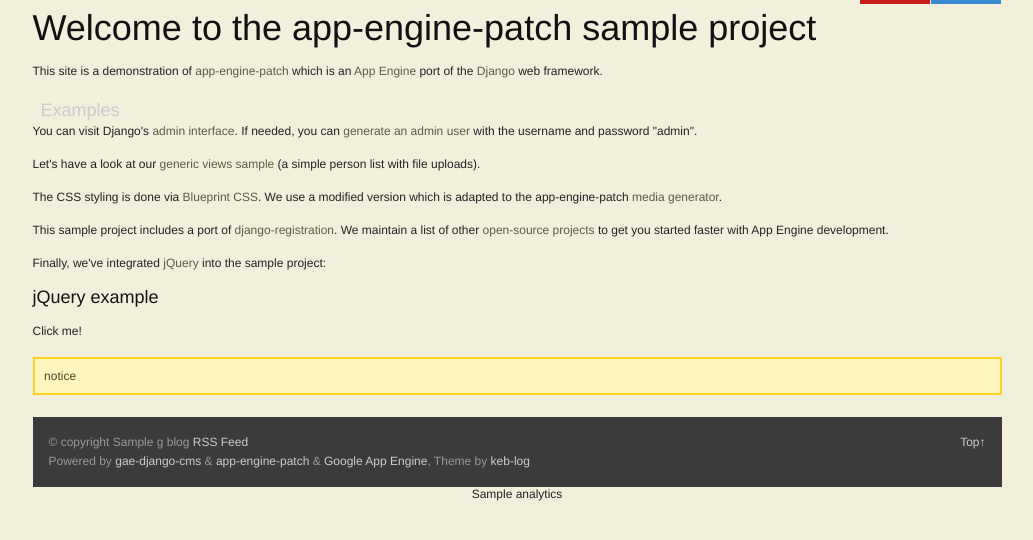
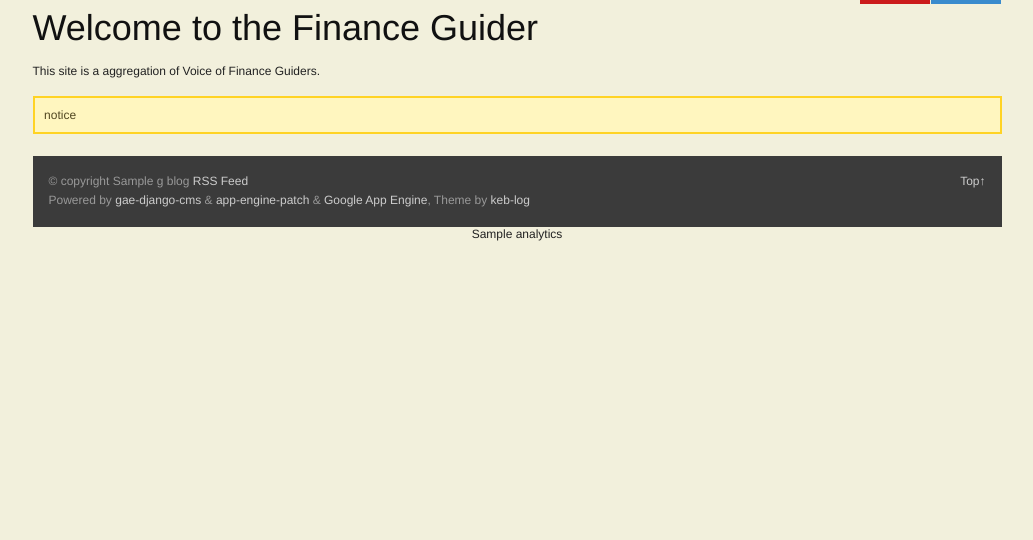
Before and after one commit to cai-wy/GAE-DJANGO-CMS, a Django app: template src/templates/main.html in a window 1280 px wide. Shown: the part 120-660 px from the top of the page, without its empty margins (123-1156 px from the left). Run offline with Django 3.2, Linux system fonts and the light colour scheme; the template is opened without the code that fills it: most values are stand-ins (such as "Sample title", 1, 10 or a date in 2020); parts of the project's set-up code (start-up, migrations or seed data) failed here and were passed over.

Commit message:
clear main.html

```diff
--- a/src/templates/main.html
+++ b/src/templates/main.html
@@ -1,36 +1,10 @@
 {% extends 'base.html' %}
-{% block title %}Welcome!{% endblock %}
+{% block title %}Welcome to FinanceGuider.info!{% endblock %}
 
 {% block content %}
-<h1>Welcome to the app-engine-patch sample project</h1>
-<p>This site is a demonstration of <a href="http://code.google.com/p/app-engine-patch/">app-engine-patch</a> which is an <a href="http://code.google.com/appengine/">App Engine</a> port of the <a href="http://www.djangoproject.com/">Django</a> web framework.</p>
+<h1>Welcome to the Finance Guider</h1>
+<p>This site is a aggregation of Voice of Finance Guiders.</p>
 
-<h2>Examples</h2>
-<p>
-You can visit Django's <a href="/admin/">admin interface</a>. If needed, you can <a href="{% url myapp.views.create_admin_user %}">generate an admin user</a> with the username and password "admin".
-</p>
 
-<p>
-Let's have a look at our
-<a href="{% url myapp.views.list_people %}">generic views sample</a>
-(a simple person list with file uploads).
-</p>
-
-<p>
-The CSS styling is done via <a href="http://www.blueprintcss.org/">Blueprint CSS</a>. We use a modified version which is adapted to the app-engine-patch <a href="http://code.google.com/p/app-engine-patch/wiki/MediaGenerator">media generator</a>.
-</p>
-
-<p>
-This sample project includes a port of <a href="http://www.bitbucket.org/ubernostrum/django-registration/wiki/Home">django-registration</a>. We maintain a list of other <a href="http://code.google.com/p/app-engine-patch/wiki/OpenSourceProjects">open-source projects</a> to get you started faster with App Engine development.
-</p>
-
-<p>
-Finally, we've integrated <a href="http://jquery.com/">jQuery</a> into the sample project:
-</p>
-
-<h3>jQuery example</h3>
-<p>
-<span id='clickme'>Click me!</span>
-</p>
 <div class="notice">notice</div>
 {% endblock %}
```
Also changed, not shown: 1 other file.
